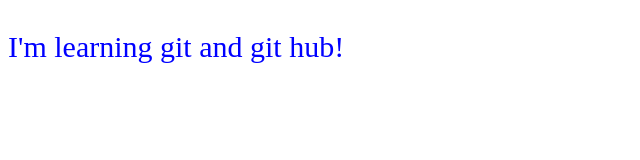
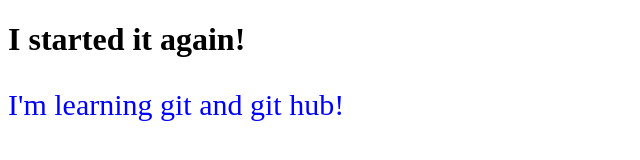
Before and after one commit to rpbarone/learning-git-github, a plain HTML site: page index.html in a window 1280 px wide. Shown: the whole page, without its empty margins (0-640 px from the left). Drawn offline with Linux system fonts and the light colour scheme.

Commit message:
adding newfeature

```diff
--- a/index.html
+++ b/index.html
@@ -5,6 +5,7 @@
 	<link rel="stylesheet" type="text/css" href="style.css">
 </head>
 <body>
+	<h1>I started it again!</h1>
 	<p>I'm learning git and git hub!</p>
 </body>
 </html>
```
